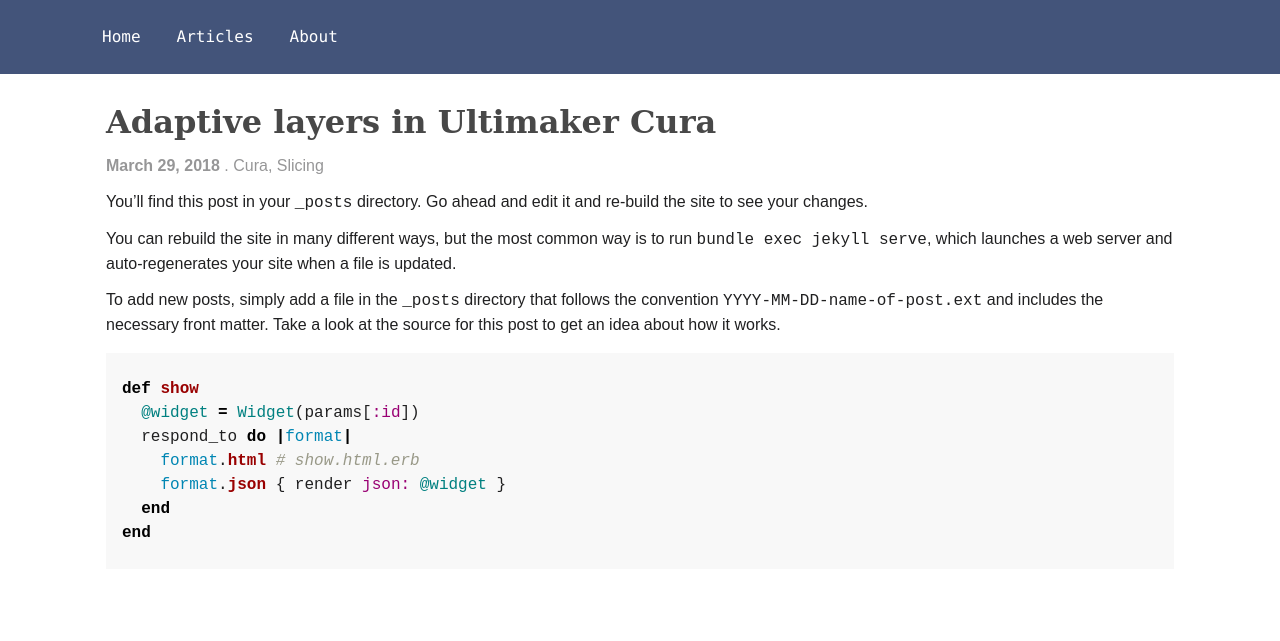
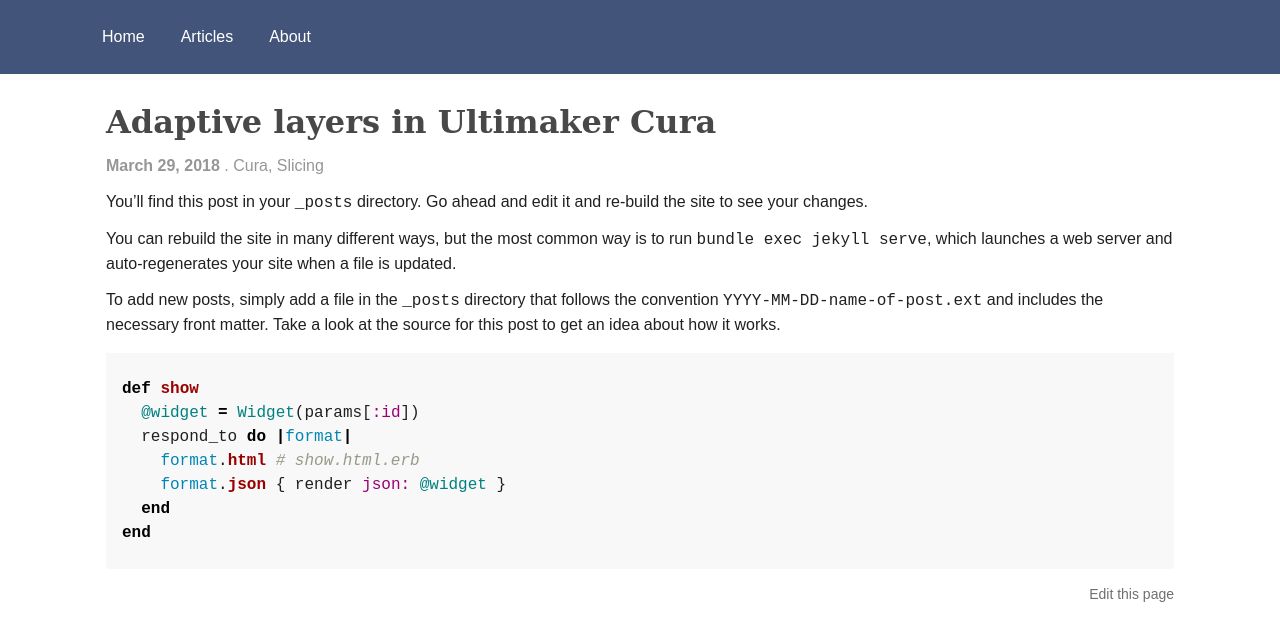
Before and after one commit to ChrisTerBeke/christerbeke.github.io, a Jekyll site: the page built from _posts/2018-03-29-ultimaker-cura-adaptive-layers.md, in a window 1280 px wide. Shown: the top 641 px of the page. Built offline with Jekyll 4.4.1, drawn with Linux system fonts in a browser that asks for light colours.

Commit message:
Styling updates

```diff
--- a/_config.yml
+++ b/_config.yml
@@ -24,3 +24,6 @@
       path: ""
     values:
       body_class: "default"
+
+github:
+  repository_url: https://github.com/ChrisTerBeke/personal-website
--- a/_includes/navigation.html
+++ b/_includes/navigation.html
@@ -3,7 +3,7 @@
 		<ul class="list-reset flex">
 			{% for item in site.data.navigation %}
 				<li class="mr-3">
-					<a class="inline-block py-1 px-3 text-white font-mono no-underline hover:underline" href="{{ item.url }}">{{ item.label }}</a>
+					<a class="inline-block py-1 px-3 text-white no-underline hover:underline" href="{{ item.url }}">{{ item.label }}</a>
 				</li>
 			{% endfor %}
 		</ul>
--- a/_includes/posts.html
+++ b/_includes/posts.html
@@ -1,5 +1,5 @@
 {% for post in site.posts %}
-	<article class="border-b">
+	<article class="mb-8">
 		<h2 class="font-serif leading-loose">
 			<a class="text-grey-darkest no-underline hover:underline" href="{{ post.url }}">{{ post.title }}</a>
 		</h2>
--- a/_layouts/post.html
+++ b/_layouts/post.html
@@ -13,6 +13,11 @@
 	<div class="row">
 		<div class="text-black">{{ content }}</div>
 	</div>
+	<div class="row text-right">
+		<a class="text-grey-darker text-sm no-underline hover:underline" href="{{site.github.repository_url}}/blob/master/{{page.path}}">
+			Edit this page
+		</a>
+	</div>
 </div>
 
 {% include footer.html %}
--- a/package.json
+++ b/package.json
@@ -4,7 +4,7 @@
     "dev": "cross-env NODE_ENV=development node_modules/webpack/bin/webpack.js --progress --hide-modules --config=webpack.config.js",
     "watch": "cross-env NODE_ENV=development node_modules/webpack/bin/webpack.js --watch --progress --hide-modules --config=webpack.config.js",
     "prod": "cross-env NODE_ENV=production node_modules/webpack/bin/webpack.js --no-progress --hide-modules --config=webpack.config.js",
-    "serve": "jekyll serve --incremental --watch"
+    "serve": "bundle exec jekyll serve --incremental"
   },
   "devDependencies": {
     "cross-env": "^5.1",
--- a/src/style.css
+++ b/src/style.css
@@ -1,4 +1,4 @@
-@import "components/buttons.css";
+/* @import "components/buttons.css"; */
 @import "components/paragraphs.css";
 @import "syntax.css";
 
```
Also changed, not shown: assets/css/style.css, 1 other file.
